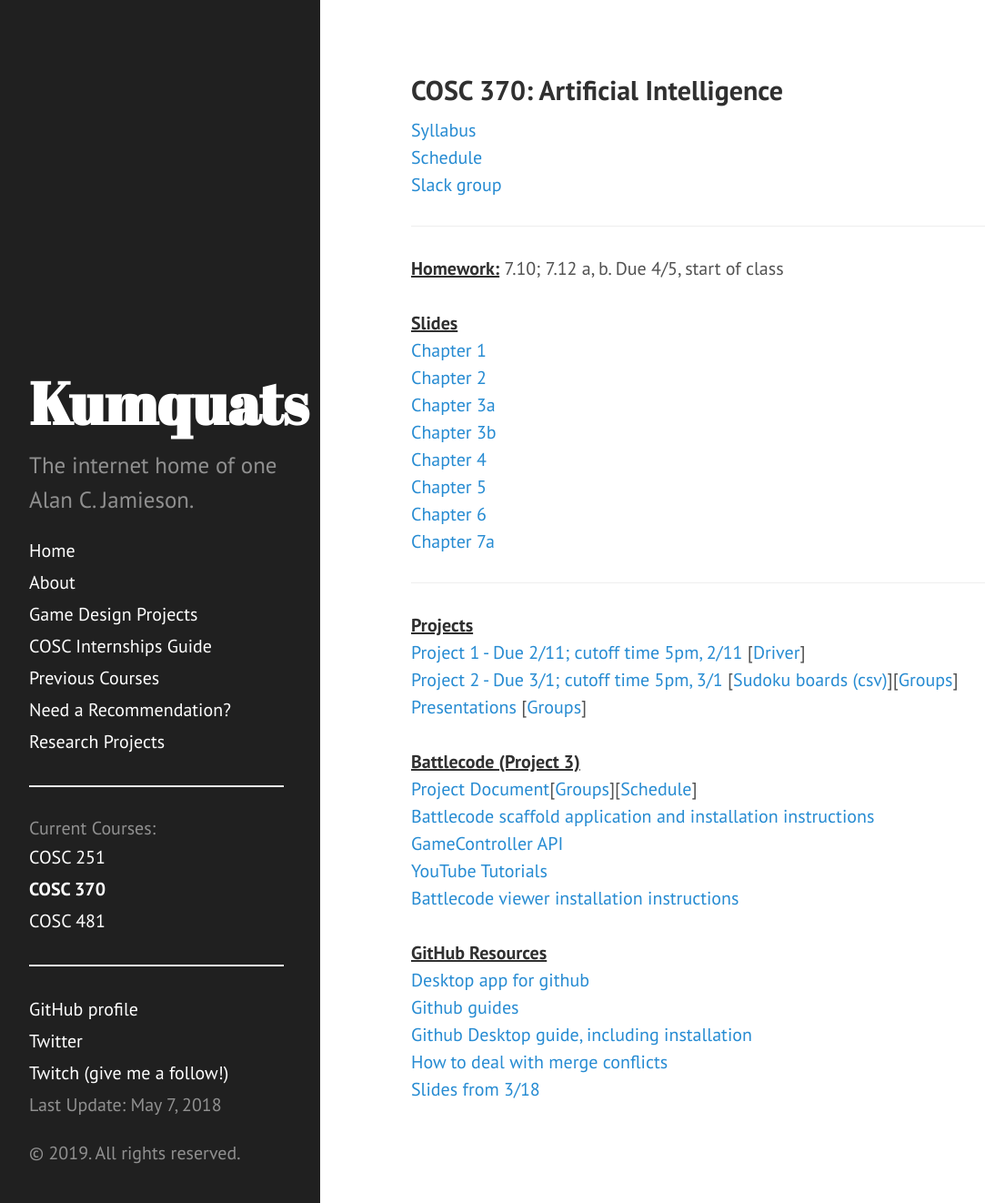
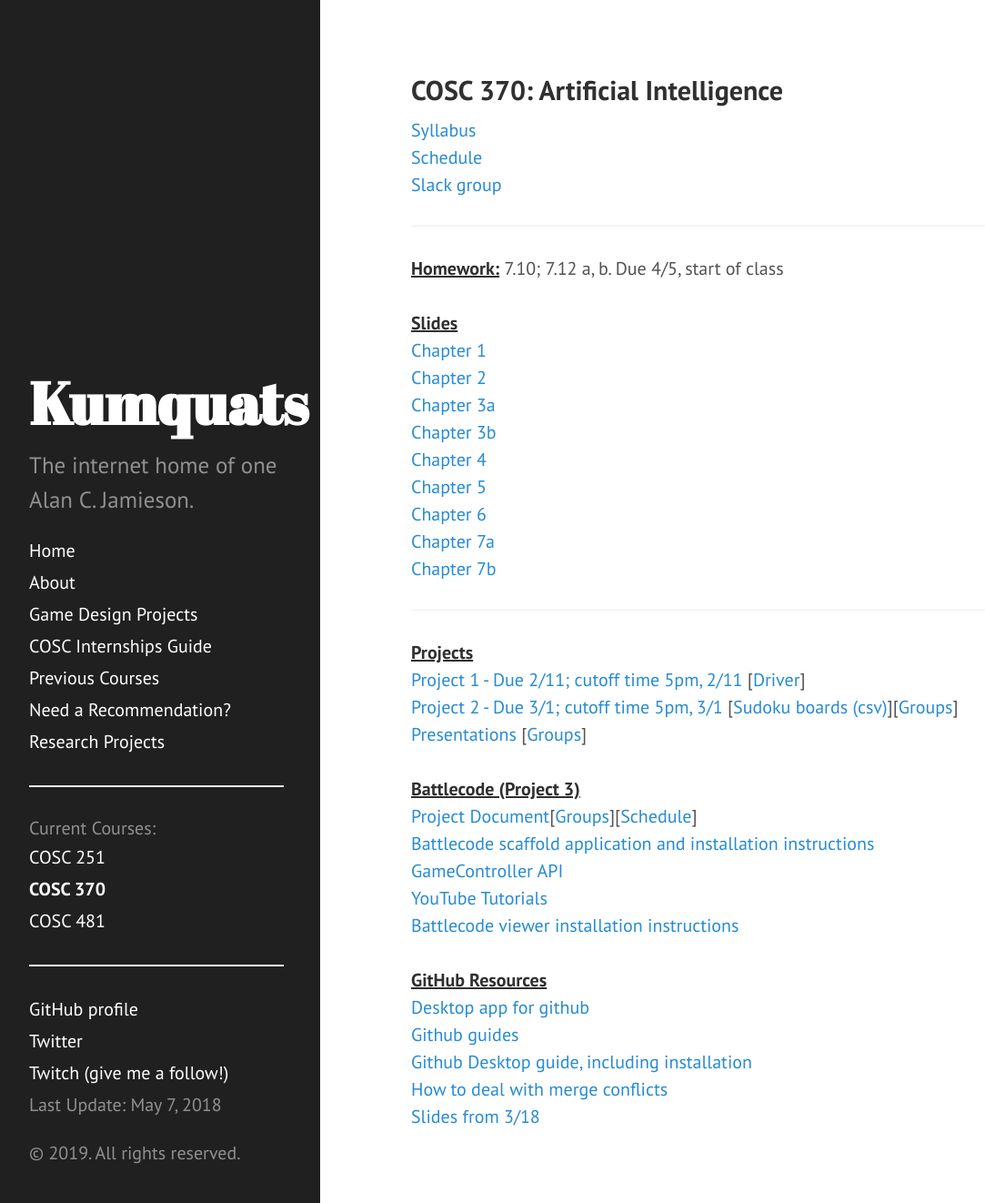
Before and after one commit to ripark/ripark.github.io, a Jekyll site: the page built from s19/cosc370.html, in a window 1280 px wide and 1322 px high. Shown: the whole window at 91% size, without its empty margins (8-1091 px from the left). Built offline with Jekyll 4.4.1, drawn with Linux system fonts in a browser that asks for light colours; Markdown is read by kramdown in place of the engine named in the settings.

Commit message:
7b update

```diff
--- a/s19/cosc370.html
+++ b/s19/cosc370.html
@@ -31,6 +31,8 @@
 <a href="http://ripark.github.io/s19/370Chapter6.pdf">Chapter 6</a>
 <br>
 <a href="http://ripark.github.io/s19/370Chapter7a.pdf">Chapter 7a</a>
+<br>
+<a href="http://ripark.github.io/s19/370Chapter7b.pdf">Chapter 7b</a>
 <br>
 <hr>
 <strong><u>Projects</strong></u>
```
Also changed, not shown: 1 other file.
